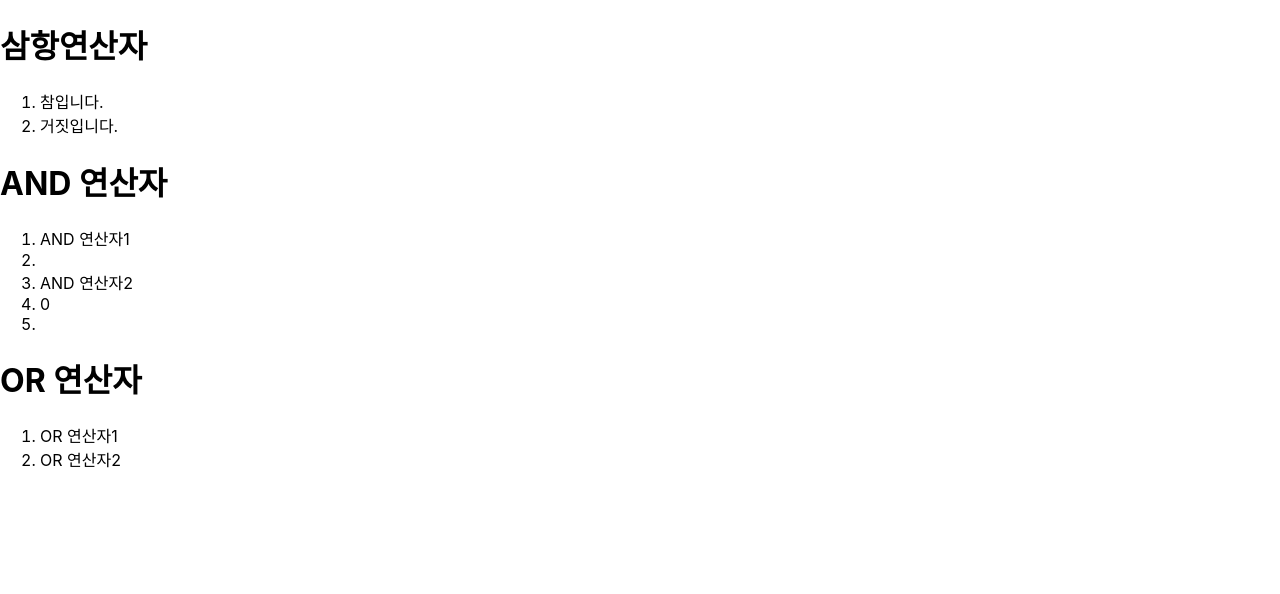
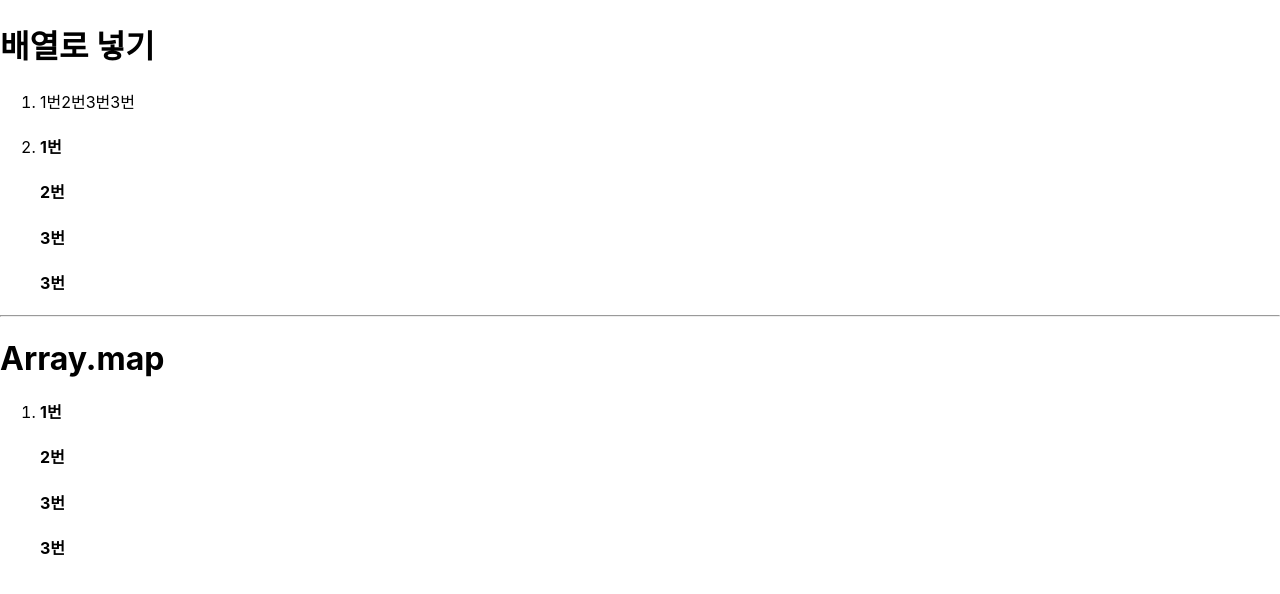
Before and after one commit to hyesom2/study_React, a React (Create React App) app: page / in a window 1280 px wide. Shown: the top 594 px of the page. Built offline with nearby package versions, Linux system fonts and the light colour scheme.

Commit message:
✨ Loop with JSX in React
Chapter 02-4. JSX에서의 반복문

```diff
--- a/src/App.js
+++ b/src/App.js
@@ -1,29 +1,28 @@
-const arr = [1, 2, 3];
-const arr1 = [];
-const text = "";
+const arr = ["1번", "2번", "3번", "3번"];
+const arr2 = [];
+for (let i = 0; i < arr.length; i++) {
+  arr2.push(<h4 key={i}>{arr[i]}</h4>);
+  // = [<h4>1번</h4>, <h4>2번</h4>, <h4>3번</h4>, <h4>3번</h4>]
+}
 
 export default function App() {
   return (
     <div>
-      <h1>삼항연산자</h1>
+      <h1>배열로 넣기</h1>
       <ol>
-        <li>{1 + 1 === 2 ? "참입니다." : "거짓입니다."}</li>
-        <li>{1 + 1 === 3 ? "참입니다." : "거짓입니다."}</li>
+        <li>{arr}</li>
+        <li>{arr2}</li>
       </ol>
 
-      <h1>AND 연산자</h1>
+      <hr />
+
+      <h1>Array.map</h1>
       <ol>
-        <li>{1 + 1 === 2 && "AND 연산자1"}</li>
-        <li>{1 + 1 !== 2 && "AND 연산자1"}</li>
-        <li>{arr.length && "AND 연산자2"}</li>
-        <li>{arr1.length && "AND 연산자2"}</li>
-        <li>{!!arr1.length && "AND 연산자2"}</li>
-      </ol>
-
-      <h1>OR 연산자</h1>
-      <ol>
-        <li>{1 + 1 !== 2 || "OR 연산자1"}</li>
-        <li>{text || "OR 연산자2"}</li>
+        <li>
+          {arr.map((item, index) => {
+            return <h4 key={`${item}-${index}`}>{item}</h4>;
+          })}
+        </li>
       </ol>
     </div>
   );
```
